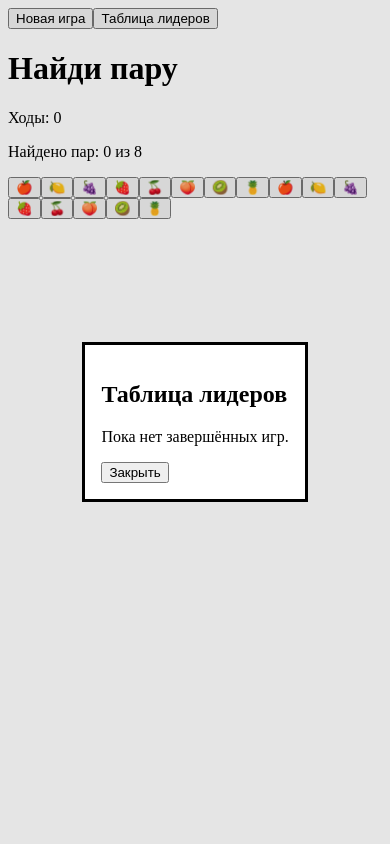
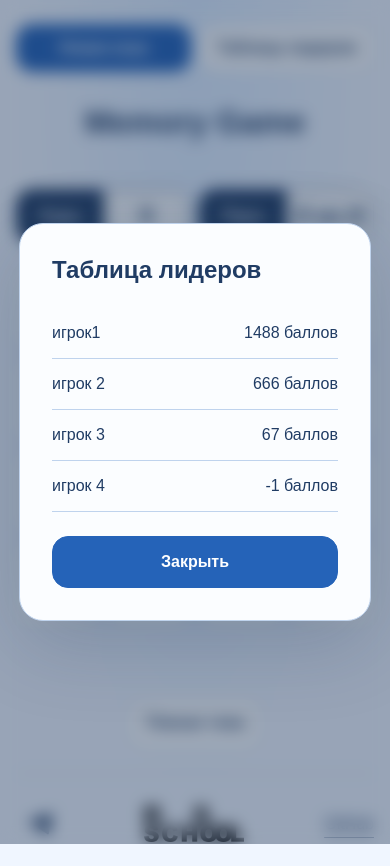
Before and after one commit to Mindvan/memory-game, a website: page index.html in a window 390 px wide. Both pictures are taken after a click on the button "Таблица лидеров". Before the commit the page ends 844 px from the top, so only its background shows below. Drawn offline with Linux system fonts and the light colour scheme.

Commit message:
feat: add scss style; refactor: do decomposition

```diff
--- a/index.html
+++ b/index.html
@@ -1,11 +1,14 @@
 <!DOCTYPE html>
-<html lang="en">
+<html lang="ru">
 <head>
     <meta charset="UTF-8">
     <meta name="viewport" content="width=device-width, initial-scale=1.0">
-    <title>Document</title>
+    <title>Memory Game</title>
+    <link rel="stylesheet" href="./styles/style.css">
+    <script src="./scripts/data.js" defer></script>
+    <script src="./scripts/script.js" defer></script>
 </head>
 <body>
-    <script src="script.js"></script>
+
 </body>
 </html>
--- a/script.js
+++ /dev/null
@@ -1,74 +0,0 @@
-function createElement(tag, text, parent) {
-  const element = document.createElement(tag);
-
-  if (text !== undefined) {
-    element.textContent = text;
-  }
-
-  if (parent) {
-    parent.append(element);
-  }
-
-  return element;
-}
-
-function createButton(text, parent) {
-  const button = createElement('button', text, parent);
-  button.type = 'button';
-  return button;
-}
-
-const header = createElement('header', undefined, document.body);
-const newGameButton = createButton('Новая игра', header);
-const leaderboardButton = createButton('Таблица лидеров', header);
-
-const main = createElement('main', undefined, document.body);
-createElement('h1', 'Найди пару', main);
-
-const counters = createElement('section', undefined, main);
-counters.setAttribute('aria-label', 'Счётчики игры');
-
-const movesText = createElement('p', undefined, counters);
-movesText.append('Ходы: ');
-const movesCounter = createElement('span', '0', movesText);
-
-const pairsText = createElement('p', undefined, counters);
-pairsText.append('Найдено пар: ');
-const pairsCounter = createElement('span', '0', pairsText);
-pairsText.append(' из 8');
-
-const board = createElement('section', undefined, main);
-board.setAttribute('aria-label', 'Игровое поле');
-
-
-const emojis = ['🍎', '🍋', '🍇', '🍓', '🍒', '🍑', '🥝', '🍍'];
-const cards = [...emojis, ...emojis];
-
-for (let index = 0; index < cards.length; index++) {
-  const card = createButton(cards[index], board);
-  card.dataset.index = String(index);
-}
-
-const message = createElement('p', '', main);
-message.setAttribute('role', 'status');
-
-const leaderboard = createElement('dialog', undefined, document.body);
-leaderboard.setAttribute('aria-labelledby', 'leaderboard-title');
-const leaderboardTitle = createElement('h2', 'Таблица лидеров', leaderboard);
-leaderboardTitle.id = 'leaderboard-title';
-createElement('p', 'Пока нет завершённых игр.', leaderboard);
-const closeButton = createButton('Закрыть', leaderboard);
-
-leaderboardButton.addEventListener('click', () => {
-  leaderboard.showModal();
-});
-
-closeButton.addEventListener('click', () => {
-  leaderboard.close();
-});
-
-newGameButton.addEventListener('click', () => {
-  movesCounter.textContent = '0';
-  pairsCounter.textContent = '0';
-  message.textContent = 'новая игра поле готово!!!111';
-});
--- /dev/null
+++ b/scripts/data.js
@@ -0,0 +1,23 @@
+const gameData = {
+  emojis: ['🍎', '🍋', '🍇', '🍓', '🍒', '🍑', '🥝', '🍍'],
+  results: [
+    ['игрок1', 1488],
+    ['игрок 2', 666],
+    ['игрок 3', 67],
+    ['игрок 4', -1],
+  ],
+  themeLabels: {
+    light: 'Тёмная тема',
+    dark: 'Светлая тема',
+  },
+  footer: {
+    telegramUrl: 'https://t.me/',
+    schoolUrl: 'https://google.com',
+    githubUrl: 'https://github.com/mindvan',
+    schoolLogo: './assets/rs_logo.png',
+  },
+  telegramIcon: {
+    viewBox: '0 0 15 15',
+    path: 'M14.9932 1.58221C15.0223 1.40736 14.9567 1.23016 14.8208 1.11645C14.6848 1.00274 14.4988 0.969519 14.3318 1.02914L0.331836 6.02914C0.143209 6.0965 0.0129867 6.26994 0.000913704 6.46987C-0.0111592 6.6698 0.0972469 6.85765 0.276398 6.94722L4.2764 8.94722C4.43688 9.02746 4.62806 9.01556 4.77735 8.91603L8.09775 6.70244L6.10957 9.18766C6.02203 9.29709 5.98442 9.43824 6.00592 9.57672C6.02742 9.7152 6.10605 9.8383 6.22265 9.91603L12.2227 13.916C12.3638 14.0101 12.5431 14.0262 12.6988 13.9588C12.8545 13.8914 12.9653 13.7496 12.9932 13.5822L14.9932 1.58221Z',
+  },
+};
--- /dev/null
+++ b/scripts/script.js
@@ -0,0 +1,164 @@
+function createElement(tag, text, parent) {
+  const element = document.createElement(tag);
+
+  if (text !== undefined) {
+    element.textContent = text;
+  }
+
+  if (parent) {
+    parent.append(element);
+  }
+
+  return element;
+}
+
+function createButton(text, parent) {
+  const button = createElement('button', text, parent);
+  button.type = 'button';
+  return button;
+}
+
+const themePanel = createElement('aside', undefined, document.body);
+themePanel.className = 'theme-panel';
+themePanel.setAttribute('aria-label', 'Оформление');
+const themeButton = createButton('', themePanel);
+themeButton.setAttribute('aria-label', 'Тёмная тема');
+
+function applyTheme(theme) {
+  const isDark = theme === 'dark';
+  document.documentElement.dataset.theme = theme;
+  themeButton.textContent = gameData.themeLabels[theme];
+  themeButton.setAttribute('aria-pressed', String(isDark));
+}
+
+let initialTheme = 'light';
+try {
+  if (localStorage.getItem('memory-game-theme') === 'dark') {
+    initialTheme = 'dark';
+  }
+} catch {
+}
+applyTheme(initialTheme);
+
+themeButton.addEventListener('click', () => {
+  const theme = document.documentElement.dataset.theme === 'dark' ? 'light' : 'dark';
+  applyTheme(theme);
+  try {
+    localStorage.setItem('memory-game-theme', theme);
+  } catch {
+  }
+});
+
+const header = createElement('header', undefined, document.body);
+const newGameButton = createButton('Новая игра', header);
+const leaderboardButton = createButton('Таблица лидеров', header);
+
+const main = createElement('main', undefined, document.body);
+createElement('h1', 'Memory Game', main);
+
+const counters = createElement('section', undefined, main);
+counters.className = 'counters';
+counters.setAttribute('aria-label', 'Счётчики игры');
+
+const movesText = createElement('p', undefined, counters);
+createElement('span', 'Ходы', movesText).className = 'counter-label';
+const movesCounter = createElement('span', '0', movesText);
+movesCounter.className = 'counter-value';
+
+const pairsText = createElement('p', undefined, counters);
+createElement('span', 'Пары', pairsText).className = 'counter-label';
+const pairsValue = createElement('span', undefined, pairsText);
+pairsValue.className = 'counter-value';
+const pairsCounter = createElement('span', '0', pairsValue);
+pairsValue.append(` из ${gameData.emojis.length}`);
+
+const board = createElement('section', undefined, main);
+board.className = 'board';
+board.setAttribute('aria-label', 'Игровое поле');
+
+// пока просто кнопки
+const cards = [...gameData.emojis, ...gameData.emojis];
+
+for (let index = 0; index < cards.length; index++) {
+  const card = createButton(cards[index], board);
+  card.className = 'card';
+  card.dataset.index = String(index);
+}
+
+const message = createElement('p', '', main);
+message.setAttribute('role', 'status');
+
+const leaderboard = createElement('dialog', undefined, document.body);
+leaderboard.setAttribute('aria-labelledby', 'leaderboard-title');
+const leaderboardTitle = createElement('h2', 'Таблица лидеров', leaderboard);
+leaderboardTitle.id = 'leaderboard-title';
+const resultsTable = createElement('table', undefined, leaderboard);
+resultsTable.className = 'leaderboard-table';
+const resultsBody = createElement('tbody', undefined, resultsTable);
+for (const [name, score] of gameData.results) {
+  const row = createElement('tr', undefined, resultsBody);
+  const player = createElement('th', name, row);
+  player.scope = 'row';
+  createElement('td', `${score} баллов`, row);
+}
+const closeButton = createButton('Закрыть', leaderboard);
+
+leaderboardButton.addEventListener('click', () => {
+  leaderboard.showModal();
+});
+
+closeButton.addEventListener('click', () => {
+  leaderboard.close();
+});
+
+newGameButton.addEventListener('click', () => {
+  movesCounter.textContent = '0';
+  pairsCounter.textContent = '0';
+  message.textContent = 'новая игра поле готово!!!111';
+});
+
+function createFooterLink(href, parent, text) {
+  const link = createElement('a', text, parent);
+  link.href = href;
+  link.target = '_blank';
+  link.rel = 'noopener noreferrer';
+  return link;
+}
+
+document.body.append(themePanel);
+const footer = createElement('footer', undefined, document.body);
+footer.className = 'footer';
+footer.id = 'contacts';
+
+const footerTelegram = createElement('div', undefined, footer);
+footerTelegram.className = 'footer-telegram';
+const telegramLink = createFooterLink(gameData.footer.telegramUrl, footerTelegram);
+telegramLink.title = 'Telegram';
+telegramLink.setAttribute('aria-label', 'Telegram');
+
+const svgNamespace = 'http://www.w3.org/2000/svg';
+const telegramIcon = document.createElementNS(svgNamespace, 'svg');
+telegramIcon.setAttribute('viewBox', gameData.telegramIcon.viewBox);
+telegramIcon.setAttribute('width', '24');
+telegramIcon.setAttribute('height', '24');
+telegramIcon.setAttribute('fill', 'currentColor');
+telegramIcon.setAttribute('aria-hidden', 'true');
+telegramIcon.setAttribute('focusable', 'false');
+const telegramPath = document.createElementNS(svgNamespace, 'path');
+telegramPath.setAttribute('d', gameData.telegramIcon.path);
+telegramIcon.append(telegramPath);
+telegramLink.append(telegramIcon);
+
+const footerRsschool = createElement('div', undefined, footer);
+footerRsschool.className = 'footer-rsschool';
+const schoolLink = createFooterLink(gameData.footer.schoolUrl, footerRsschool);
+schoolLink.className = 'school-link';
+const schoolLogo = createElement('img', undefined, schoolLink);
+schoolLogo.src = gameData.footer.schoolLogo;
+schoolLogo.alt = 'School';
+schoolLogo.width = 100;
+schoolLogo.loading = 'lazy';
+const footerGithub = createElement('div', undefined, footer);
+footerGithub.className = 'footer-github';
+const githubLink = createFooterLink(gameData.footer.githubUrl, footerGithub, 'GitHub');
+githubLink.className = 'github-link';
--- /dev/null
+++ b/styles/style.scss
@@ -0,0 +1,342 @@
+$content-width: 35em;
+$mobile-width: 26.5em;
+$gap: 1em;
+$radius: 1em;
+
+$light-theme: (
+  text: #203c64, page: #f0f6ff, glow: #dcecff,
+  surface: #fbfdff, card: #fff, border: #bfd3ed,
+  muted: #4d688c, primary: #2563b8, primary-hover: #1d4e94,
+  hover: #e8f2ff, hover-border: #739ed5, focus: #1762ce
+);
+
+$dark-theme: (
+  text: #e3edff, page: #101b2d, glow: #1b3254,
+  surface: #1d2c44, card: #22344e, border: #425c7c,
+  muted: #b1c5e0, primary: #2866bd, primary-hover: #3275ce,
+  hover: #2c4363, hover-border: #7ca9e6, focus: #9bc7ff
+);
+
+@mixin theme($colors) {
+  @each $name, $value in $colors {
+    --#{$name}: #{$value};
+  }
+}
+
+@mixin mobile {
+  @media (max-width: $mobile-width) {
+    @content;
+  }
+}
+
+@mixin focus-ring {
+  outline: medium solid var(--focus);
+  outline-offset: 0.5em;
+}
+
+@mixin flex-center {
+  display: flex;
+  align-items: center;
+  justify-content: center;
+}
+
+@mixin primary-button {
+  border-color: var(--primary);
+  background: var(--primary);
+  color: #fff;
+
+  @media (hover: hover) {
+    &:hover {
+      background: var(--primary-hover);
+    }
+  }
+}
+
+:root {
+  @include theme($light-theme);
+  font-family: Arial, Helvetica, sans-serif;
+  color: var(--text);
+  background: var(--page);
+  font-synthesis: none;
+  color-scheme: light;
+
+  &[data-theme="dark"] {
+    @include theme($dark-theme);
+    color-scheme: dark;
+  }
+}
+
+* {
+  box-sizing: border-box;
+}
+
+body {
+  display: flex;
+  flex-direction: column;
+  min-width: 17.5em;
+  min-height: 100vh;
+  min-height: 100dvh;
+  margin: 0;
+  padding: 2em 1.5em 1em;
+  background: radial-gradient(ellipse at top, var(--glow), transparent 65%);
+
+  @include mobile {
+    padding: 1.5em 1em 1em;
+  }
+}
+
+button {
+  min-height: 3em;
+  padding: 1em 1.5em;
+  border: thin solid var(--border);
+  border-radius: $radius;
+  background: var(--surface);
+  color: inherit;
+  font: inherit;
+  font-weight: 600;
+  cursor: pointer;
+  transition: background 160ms ease, border-color 160ms ease, transform 160ms ease, box-shadow 160ms ease;
+
+  &:focus-visible {
+    @include focus-ring;
+  }
+
+  &:active {
+    transform: none;
+  }
+
+  @media (hover: hover) {
+    &:hover {
+      border-color: var(--hover-border);
+      background: var(--hover);
+    }
+  }
+
+  @media (prefers-reduced-motion: reduce) {
+    transition: none;
+  }
+}
+
+header {
+  display: flex;
+  justify-content: center;
+  gap: $gap;
+  width: min(100%, $content-width);
+  margin: 0 auto 2.5em;
+
+  button:first-child {
+    @include primary-button;
+  }
+
+  @include mobile {
+    gap: 0.5em;
+    margin-bottom: 2em;
+
+    button {
+      flex: 1;
+      padding: 0.5em 0.5em;
+      font-size: 1em;
+    }
+  }
+}
+
+main {
+  width: min(100%, $content-width);
+  margin-inline: auto;
+}
+
+h1 {
+  margin: 0 0 1.5em;
+  font-size: clamp(2em, 6vw, 3em);
+  line-height: 1.15;
+  letter-spacing: normal;
+  text-align: center;
+}
+
+.counters {
+  display: flex;
+  gap: $gap;
+  margin-bottom: 1.5em;
+
+  p {
+    flex: 1;
+    display: grid;
+    grid-template-columns: repeat(2, minmax(0, 1fr));
+    min-width: 0;
+    margin: 0;
+    border: thin solid var(--text);
+    border-radius: $radius;
+    overflow: hidden;
+    text-align: center;
+    font-size: 1em;
+  }
+
+  .counter-label,
+  .counter-value {
+    padding: 1em 0.5em;
+    align-content: center;
+  }
+
+  .counter-label {
+    background: var(--text);
+    color: var(--surface);
+    font-weight: 600;
+  }
+
+  .counter-value {
+    background: var(--surface);
+    font-size: 1.5em;
+    padding: 0.5em 0;
+    white-space: nowrap;
+    color: var(--text);
+    font-weight: 750;
+    font-variant-numeric: tabular-nums;
+  }
+
+  @include mobile {
+    gap: 0.5em;
+  }
+}
+
+.board {
+  display: grid;
+  grid-template-columns: repeat(4, minmax(0, 1fr));
+  gap: $gap;
+
+  @include mobile {
+    gap: 0.5em;
+  }
+}
+
+.card {
+  display: grid;
+  place-items: center;
+  min-width: 0;
+  min-height: 0;
+  aspect-ratio: 1;
+  padding: 0;
+  border-color: var(--border);
+  border-radius: 0.5em;
+  background: var(--card);
+  font-family: "Apple Color Emoji", "Segoe UI Emoji", sans-serif;
+  font-size: clamp(2em, 7vw, 3em);
+  line-height: 1;
+
+  &:active {
+    transform: none;
+  }
+}
+
+[role="status"] {
+  min-height: 1.5em;
+  margin: 1.5em 0 0;
+  color: var(--muted);
+  text-align: center;
+  overflow-wrap: anywhere;
+}
+
+dialog {
+  width: min(26.5em, calc(100% - 2em));
+  max-height: calc(100dvh - 3em);
+  padding: 2em;
+  border: thin solid var(--border);
+  border-radius: 1.5em;
+  background: var(--surface);
+  color: inherit;
+  box-shadow: 0 1.5em 5em #15345c33;
+
+  &::backdrop {
+    background: #142b4c66;
+    backdrop-filter: blur(0.5em);
+  }
+
+  h2 {
+    margin: 0 0 1em;
+    font-size: 1.5em;
+    letter-spacing: normal;
+  }
+
+  p {
+    margin: 0 0 2em;
+    color: var(--muted);
+    line-height: 1.6;
+  }
+
+  button {
+    @include primary-button;
+    width: 100%;
+  }
+}
+
+.theme-panel {
+  margin: auto auto 0;
+  padding-top: 1.5em;
+
+  button {
+    padding: 1em 1em;
+    font-size: 1em;
+    white-space: nowrap;
+  }
+}
+
+.leaderboard-table {
+  width: 100%;
+  margin-bottom: 1.5em;
+  border-collapse: collapse;
+
+  th,
+  td {
+    padding: 1em 0;
+    border-bottom: thin solid var(--border);
+    text-align: left;
+    font-weight: normal;
+  }
+
+  td {
+    text-align: right;
+    font-variant-numeric: tabular-nums;
+  }
+}
+
+.footer {
+  display: flex;
+  align-items: center;
+  justify-content: space-between;
+  gap: 1.5em;
+  flex-wrap: wrap;
+  width: min(100%, $content-width);
+  margin: 1.5em auto 0;
+  padding-top: 1.5em;
+  border-top: thin solid var(--border);
+
+  &-telegram,
+  &-rsschool,
+  &-github {
+    @include flex-center;
+  }
+
+  a {
+    display: inline-flex;
+    align-items: center;
+    justify-content: center;
+    min-height: 3em;
+    min-width: 3em;
+    color: var(--text);
+    text-underline-offset: 0.5em;
+
+    &:focus-visible {
+      @include focus-ring;
+    }
+  }
+}
+
+.school-link {
+  padding: 0.5em;
+  border-radius: 0.5em;
+  background: transparent;
+
+  img {
+    display: block;
+    height: auto;
+  }
+}
```
Also changed, not shown: package.json (added, +11 -0 lines), assets/rs_logo.png (added), styles/style.css (added), styles/style.min.css (added), 3 other files.
